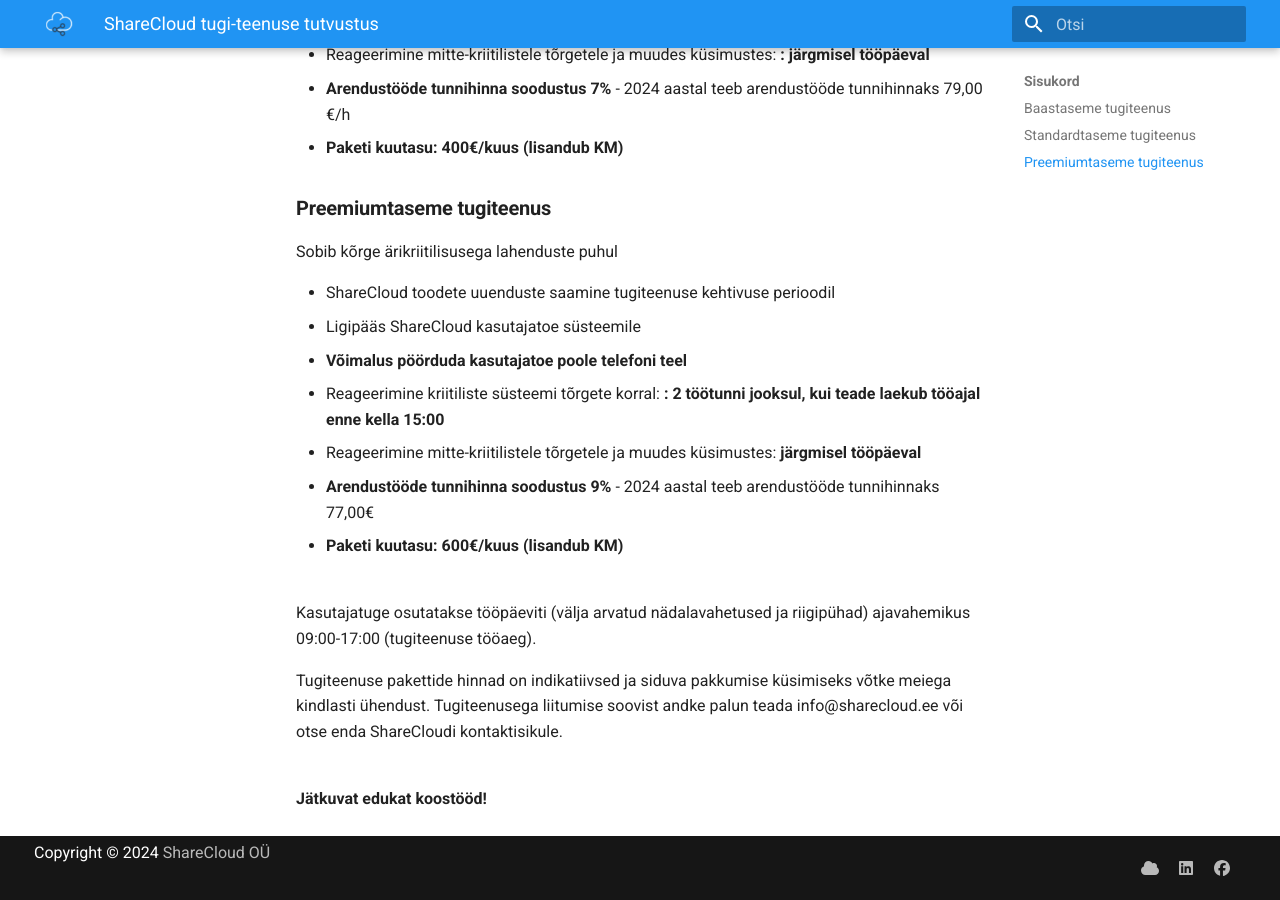
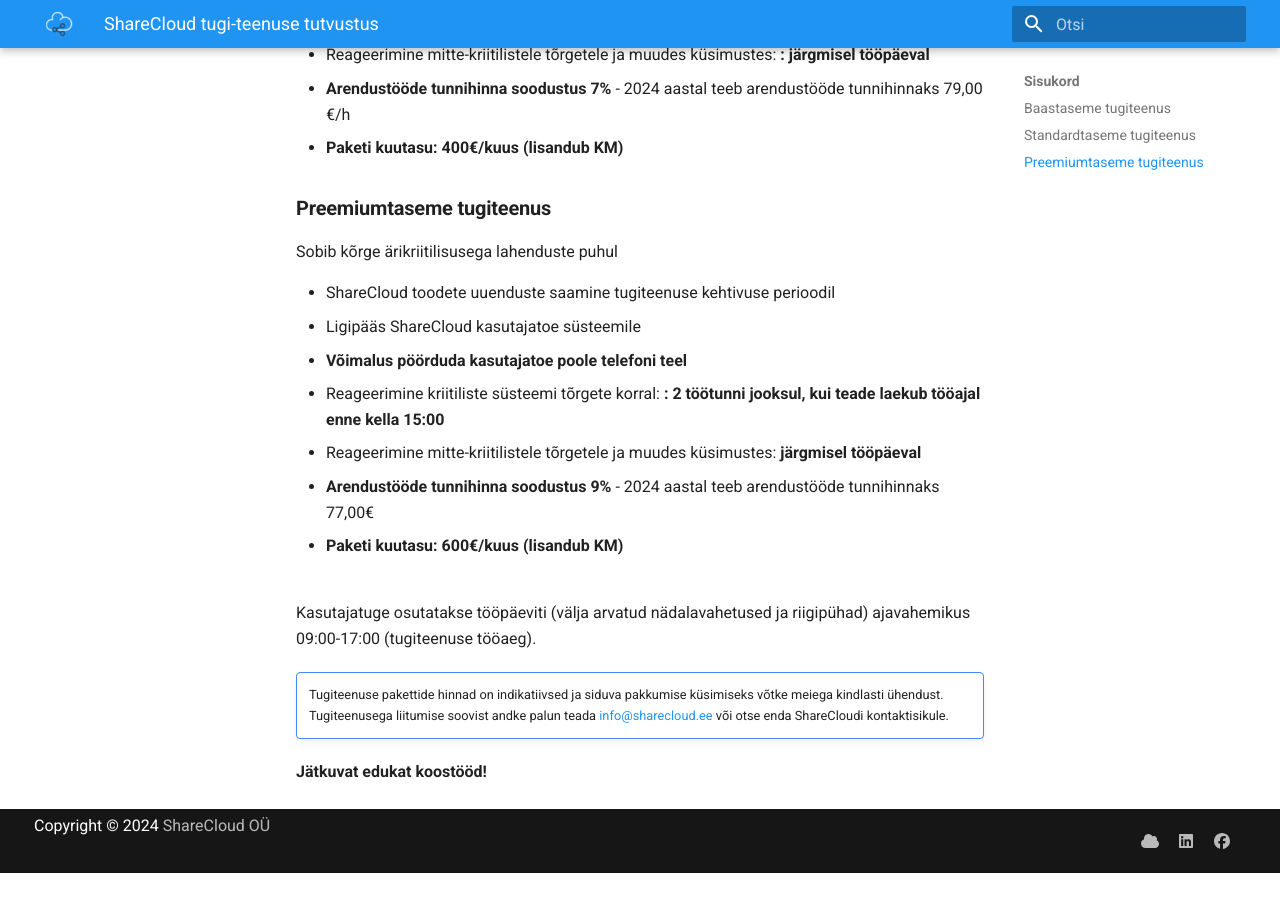
Before and after one commit to ShareCloudOY/ShareCloudOY.github.io, an MkDocs documentation site: the page built from docs/manuals/supportContract.md, in a window 1280 px wide and 900 px high, scrolled down 965 px. Built offline with MkDocs 1.6.1 and Material for MkDocs 9.7.7, drawn with Linux system fonts in a browser that asks for light colours; after the commit the page ends 1838 px from its top, so only the background shows below that; part of the change alters nothing that is shown.

```diff
--- a/docs/manuals/supportContract.md
+++ b/docs/manuals/supportContract.md
@@ -51,8 +51,8 @@ tunnihinnaks 77,00€
 </br>Kasutajatuge osutatakse tööpäeviti (välja arvatud nädalavahetused ja riigipühad) ajavahemikus
 09:00-17:00 (tugiteenuse tööaeg).
 
-Tugiteenuse pakettide hinnad on indikatiivsed ja siduva pakkumise küsimiseks võtke meiega kindlasti ühendust.
-Tugiteenusega liitumise soovist andke palun teada info@sharecloud.ee või otse enda
-ShareCloudi kontaktisikule. </br></br>
+!!! note ""
+     Tugiteenuse pakettide hinnad on indikatiivsed ja siduva pakkumise küsimiseks võtke meiega kindlasti ühendust.
+    Tugiteenusega liitumise soovist andke palun teada <a href="mailto:info@sharecloud.ee">info@sharecloud.ee</a> või otse enda ShareCloudi kontaktisikule.
 
 <b>Jätkuvat edukat koostööd! </b>
--- a/mkdocs.yml
+++ b/mkdocs.yml
@@ -1,4 +1,4 @@
-site_name: ShareCloud docs
+site_name: ShareCloud rakendused
 site_url: https://example.com/
 nav:
   - Avaleht: index.md
```
